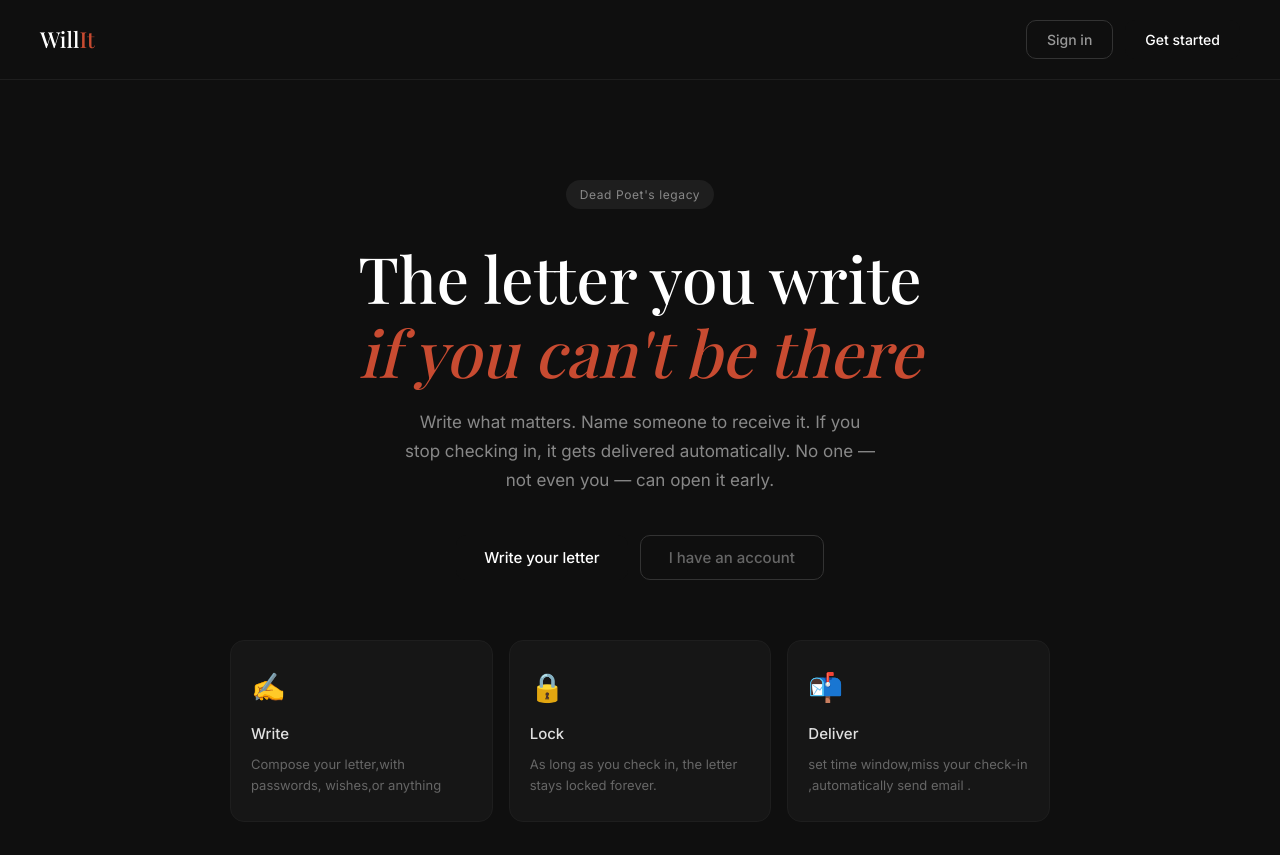
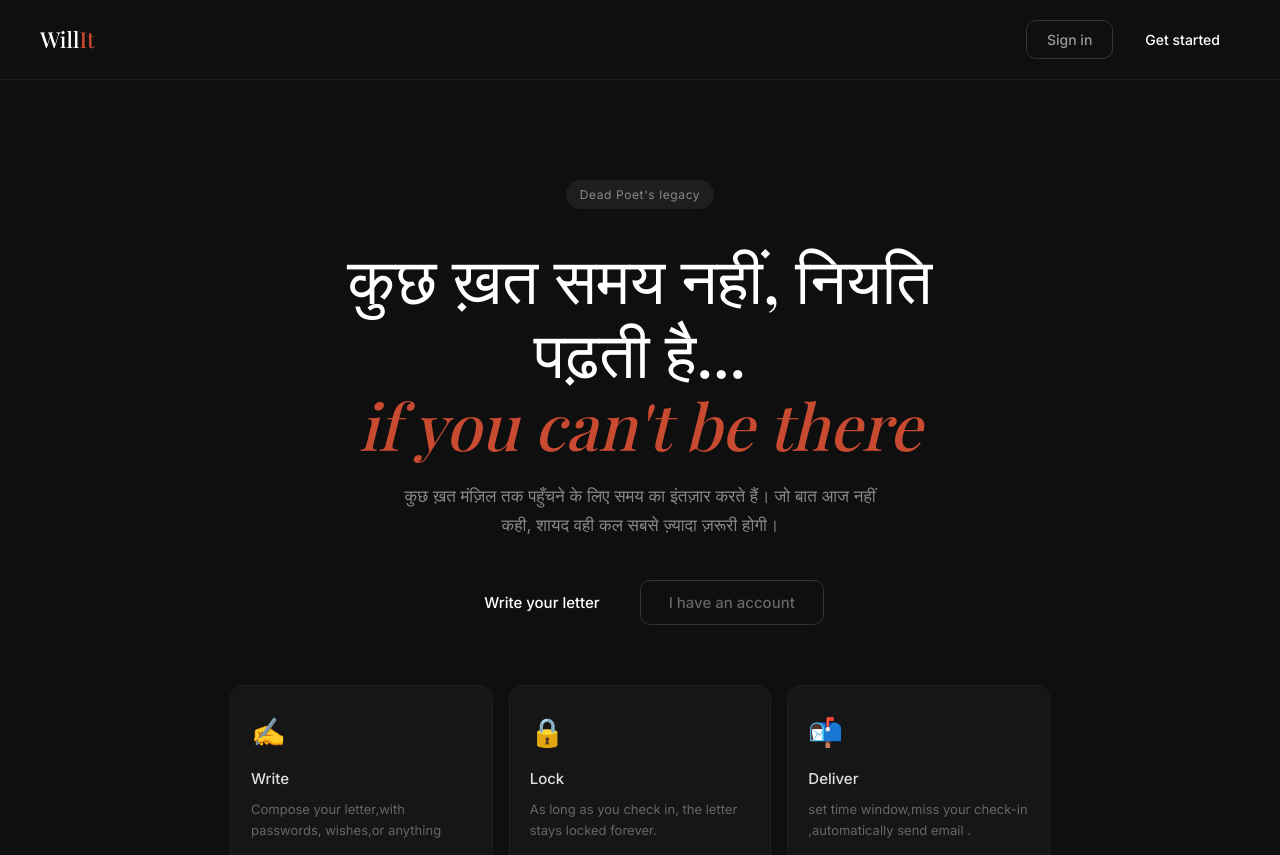
Before and after one commit to higher-amplifier/will-it, a React (Vite) app in the folder client/: page / in a window 1280 px wide. Shown: the top 855 px of the page. Built offline with nearby package versions, Linux system fonts and the light colour scheme; no server answers; a web font is replaced by a local one.

Commit message:
UI changes

```diff
--- a/client/src/pages/Landing.jsx
+++ b/client/src/pages/Landing.jsx
@@ -21,13 +21,14 @@ export default function Landing() {
         </div>
 
         <h1 style={{ fontFamily: 'Playfair Display, serif', fontSize: 'clamp(36px, 6vw, 64px)', lineHeight: 1.15, fontWeight: 500, marginBottom: 20 }}>
-          The letter you write<br />
+          कुछ ख़त समय नहीं, नियति पढ़ती है...<br />
           <em style={{ color: '#c84b31', fontStyle: 'italic' }}>if you can't be there</em>
         </h1>
 
         <p style={{ fontSize: 17, color: '#888', lineHeight: 1.7, maxWidth: 480, margin: '0 auto 40px' }}>
-          Write what matters. Name someone to receive it. If you stop checking in, it gets delivered automatically. No one — not even you — can open it early.
-        </p>
+
+कुछ ख़त मंज़िल तक पहुँचने के लिए समय का इंतज़ार करते हैं।
+जो बात आज नहीं कही, शायद वही कल सबसे ज़्यादा ज़रूरी होगी।        </p>
 
         <div style={{ display: 'flex', gap: 12, justifyContent: 'center', flexWrap: 'wrap' }}>
           <button className="btn btn-primary" style={{ fontSize: 15, padding: '12px 28px' }} onClick={() => nav('/register')}>
```
